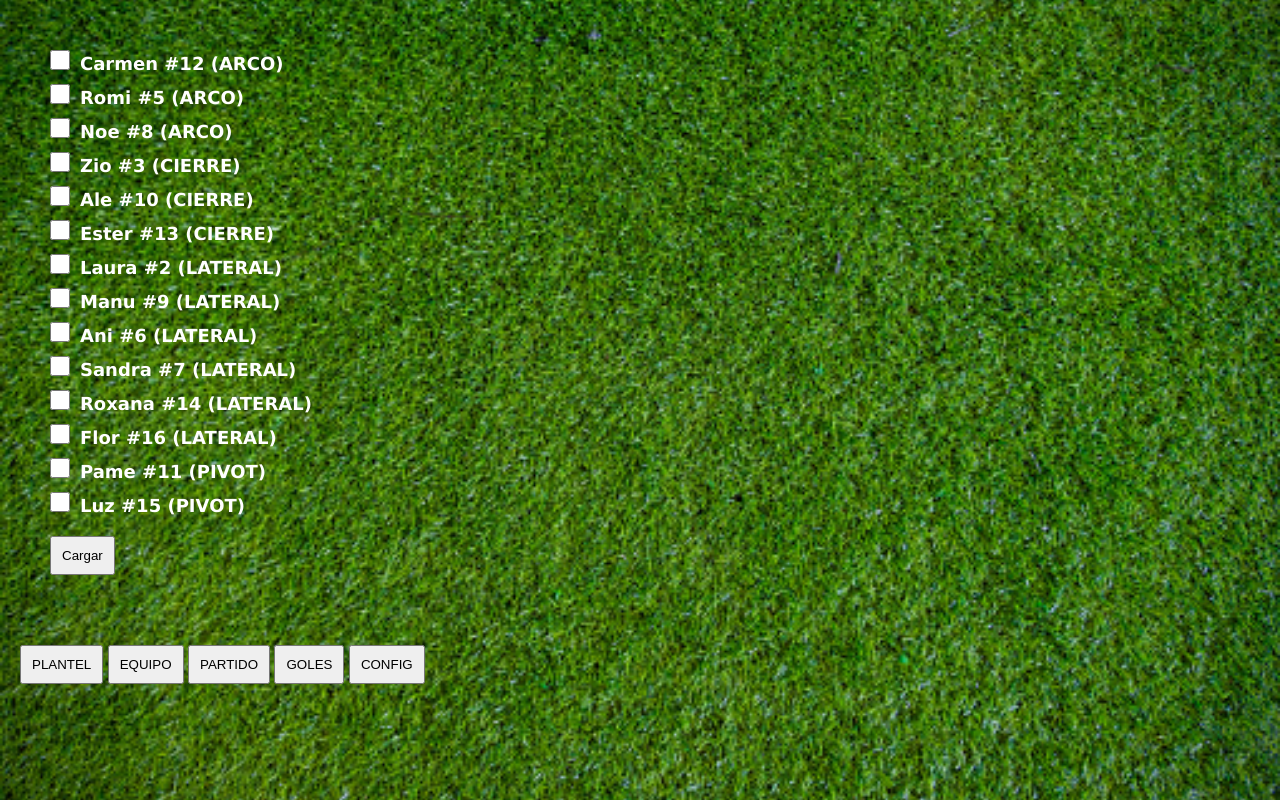
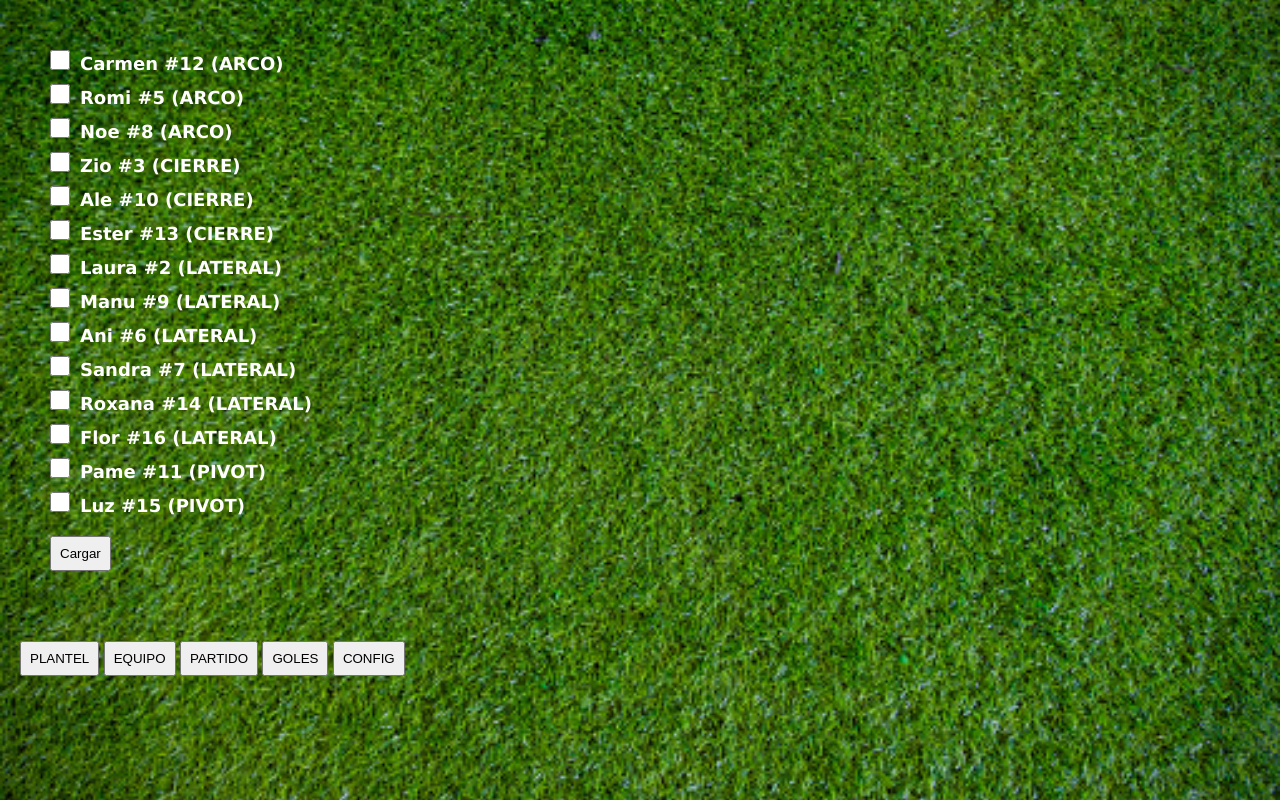
Before and after one commit to mauriciomss/alineacionEquipo, a PHP site: page / in a window 1280 px wide. Run offline with PHP 8.4, Linux system fonts and the light colour scheme.

Commit message:
commit 20-10-2023 13:22:39

```diff
--- a/assets/style.css
+++ b/assets/style.css
@@ -16,6 +16,10 @@
         background-image: url(images/bg-green-grass.jpg);
         background-position: center;
         background-size: 100%;
+    }
+
+    html, body, div{
+        overscroll-behavior: none;
     }
 
     a {
@@ -370,7 +374,7 @@
     #listGoles {
         display: none;
         width: 100%;
-        min-height: 700px;
+        min-height: 600px;
         position: relative;
         border: 4px solid #FF0080;
         margin-top: 5%;
@@ -448,7 +452,7 @@
     }
 
     button {
-        padding: 10px;
+        padding: 8px;
     }
 
     .listaBuenaFeDivs {
--- a/index.html
+++ b/index.html
@@ -8,6 +8,11 @@
     <link href="assets/style.css" rel="stylesheet">
 
     <script language="JavaScript">
+
+        window.onbeforeunload = function() {
+          return "¿Desea recargar la página web?";
+        };
+
        window.onload = init;
        function init(){
             document.querySelector(".start").addEventListener("click",cronometrar);
```
